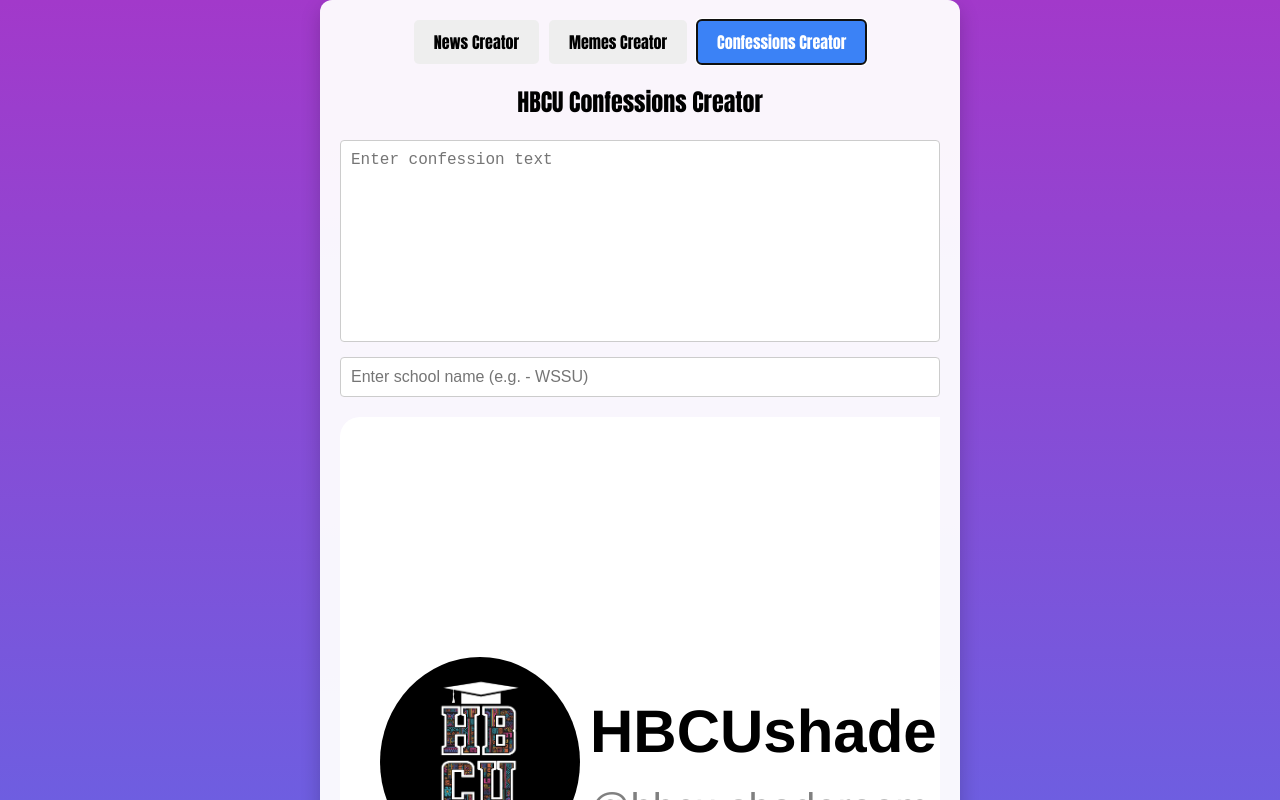
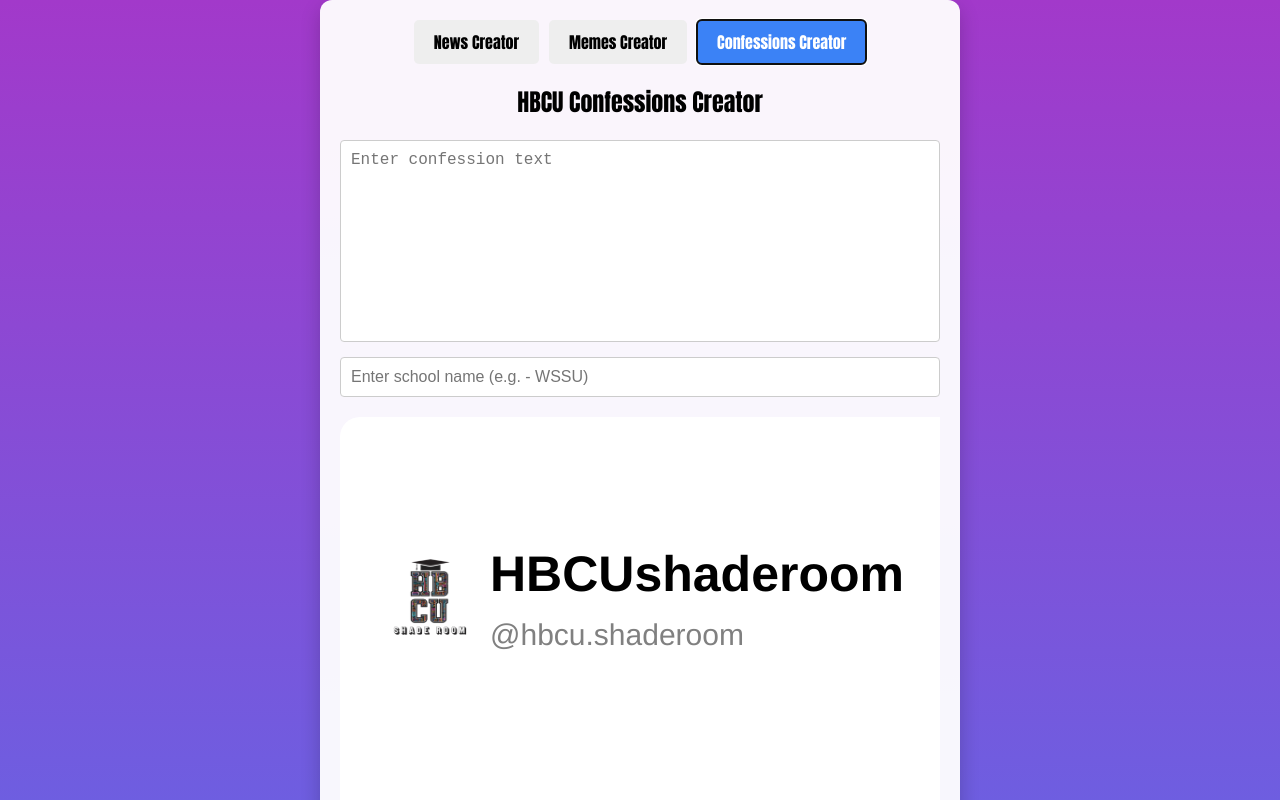
Before and after one commit to DimitriLaw1/hbcu-news-meme-creator, a React (Vite) app: page / in a window 1280 px wide. Both pictures are taken after a click on the button "Confessions Creator". Shown: the top 800 px of the page. Built offline with nearby package versions, Linux system fonts and the light colour scheme; a web font is replaced by a local one.

Commit message:
improving spacing on confessions tab

```diff
--- a/src/App.jsx
+++ b/src/App.jsx
@@ -530,33 +530,30 @@ const App = () => {
                   display: "flex",
                   alignItems: "center",
                   marginBottom: 30,
-                  marginTop: 200,
+                  marginTop: 80,
                 }}
               >
                 <img
-                  src={hbculogo}
+                  src={whitelogo}
                   alt="Profile"
                   style={{
-                    width: 200,
-                    height: 200,
-                    borderRadius: "50%",
+                    width: 100,
+                    height: 100,
                     marginRight: 10,
-                    background: "black",
-                    paddingBottom: 10,
                   }}
                 />
                 <div>
-                  <div style={{ fontSize: 60, fontWeight: "bold" }}>
+                  <div style={{ fontSize: 50, fontWeight: "bold" }}>
                     HBCUshaderoom
                   </div>
-                  <div style={{ fontSize: 40, color: "gray" }}>
+                  <div style={{ fontSize: 30, color: "gray" }}>
                     @hbcu.shaderoom
                   </div>
                 </div>
               </div>
               <div
                 style={{
-                  fontSize: 50,
+                  fontSize: 45,
                   lineHeight: 1.4,
                   whiteSpace: "pre-wrap",
                   fontWeight: "normal",
```
